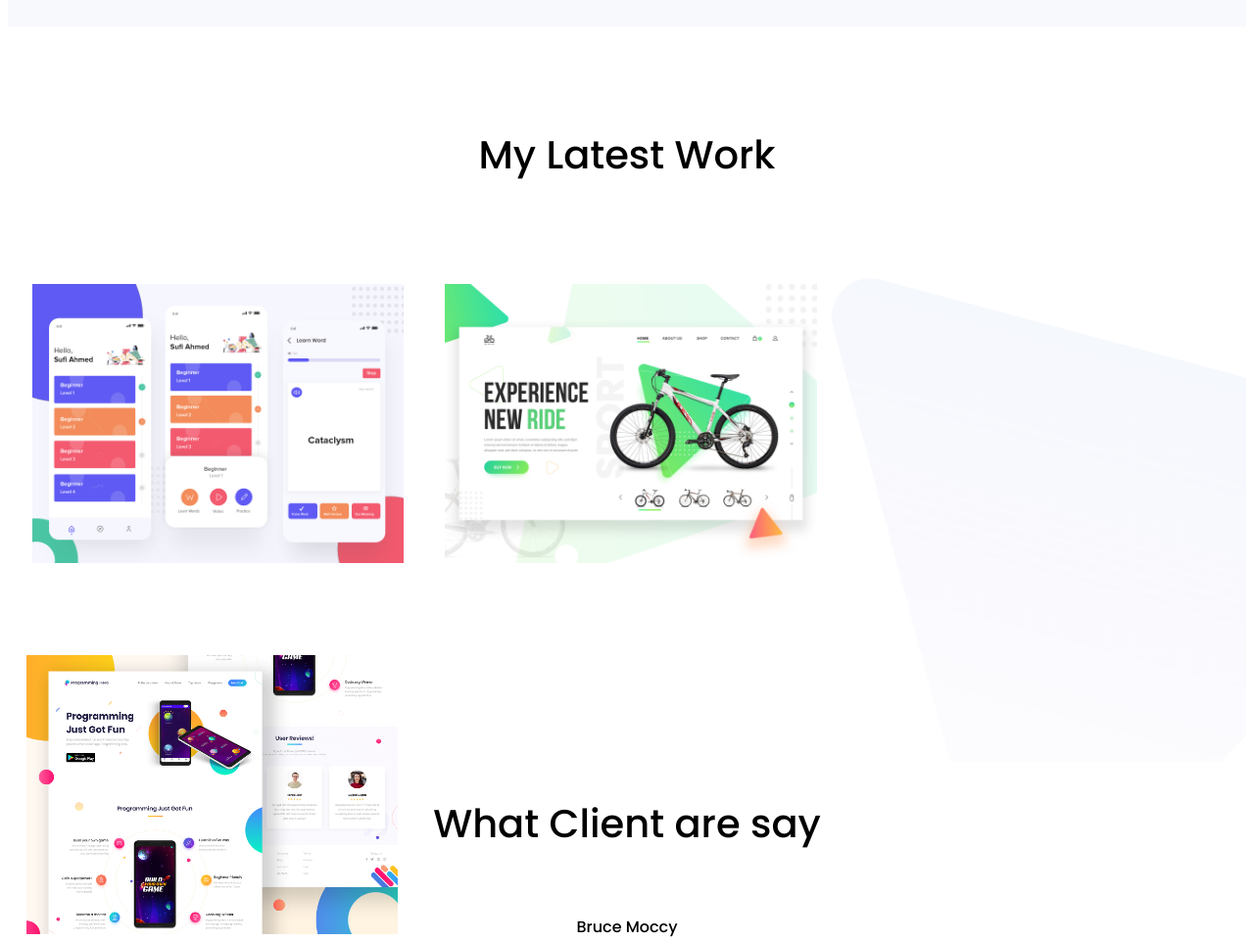
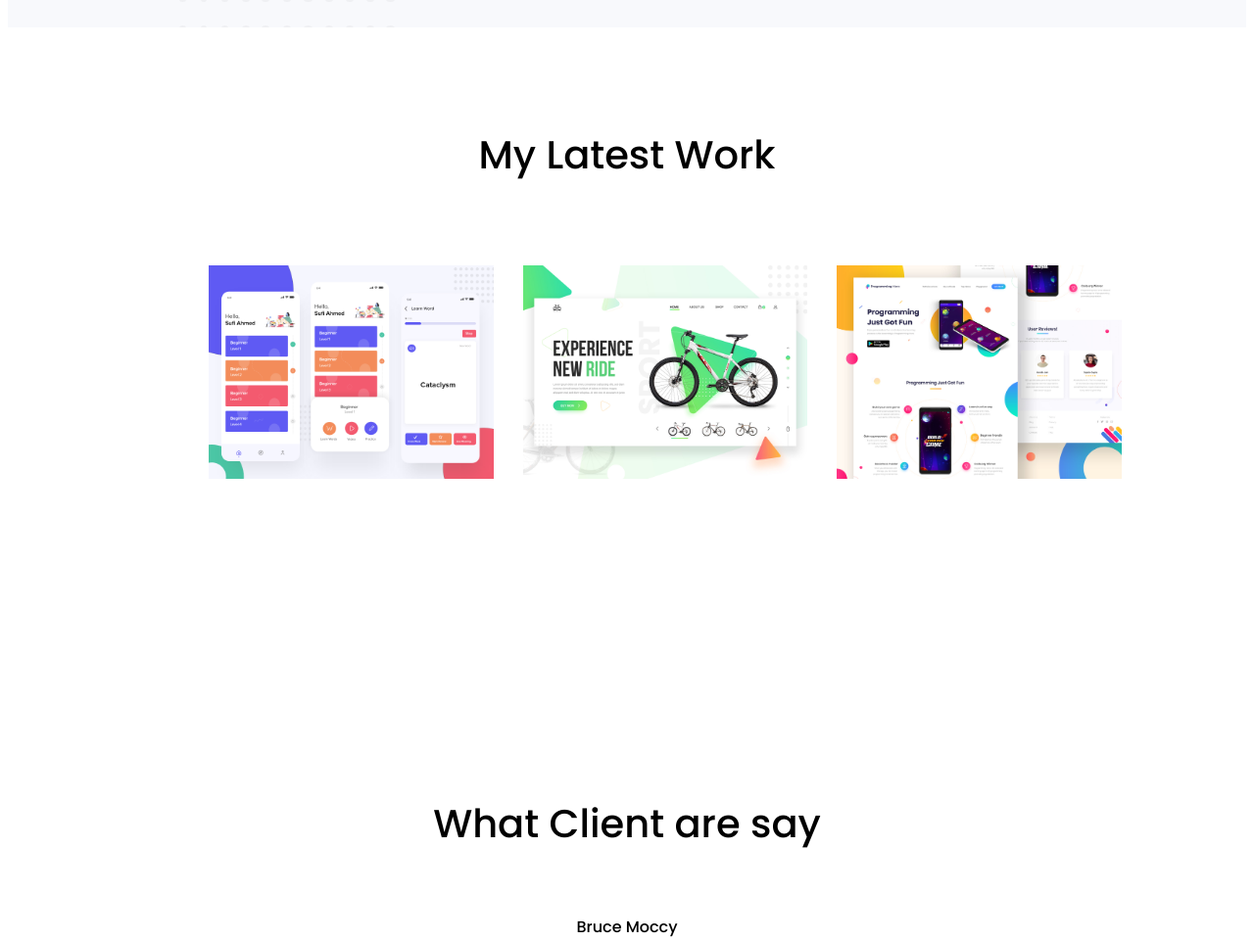
Before and after one commit to FireFlyRahman/personal-website, a plain HTML site: page index.html in a window 1280 px wide. Shown: the part 1480-2442 px from the top of the page at 98% size. Drawn offline with Linux system fonts and the light colour scheme.

Commit message:
Finished

```diff
--- a/index.html
+++ b/index.html
@@ -35,9 +35,11 @@
     </section>
     <section id="chikichiki" class="third-section">
         <h2 class="sec-3-h">My Latest Work</h2>
-        <img id="yo" class="pics" src="images/latest-work/work-1.png">
-        <img class="pics" src="images/latest-work/work-2.jpg">
-        <img class="pics" src="images/latest-work/work-3.jpg">
+        <div class="pics">
+            <img id="vorta" src="images/latest-work/work-1.png">
+            <img src="images/latest-work/work-2.jpg">
+            <img src="images/latest-work/work-3.jpg">
+        </div>
     </section>
     <section class="fourth-section">
         <h1 id="awww">What Client are say</h1>
--- a/style.css
+++ b/style.css
@@ -41,11 +41,11 @@ a{
 }
 .first-section{
     background-image: url(images/header-bg.png);
-    background-size: cover;
+    background-position: cover;
 }
 .second-section{
     background-image: url(images/biography-bg.png);
-    background-size: cover;
+    background-position: cover;
 }
 .position{
     position: relative;
@@ -77,13 +77,10 @@ a{
     text-align: center;
     margin-top: 100px;
 }
-.pics{
-    width: 30%;
+.pics img{
+    width: 23%;
+    padding-left: 2%;
     padding-top: 50px;
-    margin: 1.5%;
-}
-#yo{
-    margin-left: 25px;
 }
 footer{
     text-align: center;
@@ -93,13 +90,14 @@ footer{
 .third-section{
     background-image: url(images/latest-work-bg.png);
     background-repeat: no-repeat;
-    background-size: cover;
+    background-position: cover;
 }
 #chikichiki{
     height: 500px;
 }
 .fourth-section{
-    background-image: url(images/footer-bg.png)
+    background-image: url(images/footer-bg.png);
+    background-position: cover;
 }
 .fourth-section p{
     font-weight: 500;
@@ -138,3 +136,6 @@ footer{
 #halum{
 margin-right: 10%;
 }
+#vorta{
+    margin-left: 180px;
+}
```
